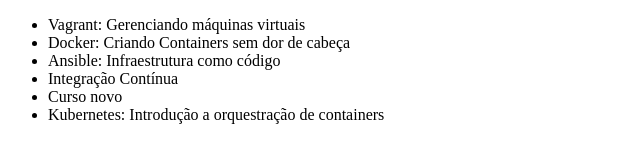
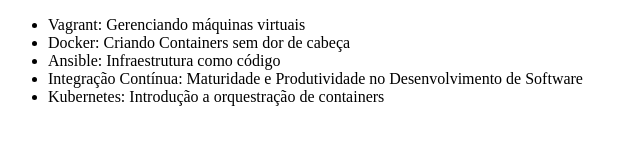
Before and after one commit to woneto/git-e-github-alura, a plain HTML site: page index.html in a window 1280 px wide. Shown: the whole page, without its empty margins (0-640 px from the left). Drawn offline with Linux system fonts and the light colour scheme.

Commit message:
Alterando cursos

```diff
--- a/index.html
+++ b/index.html
@@ -9,8 +9,7 @@
         <li>Vagrant: Gerenciando máquinas virtuais</li>
         <li>Docker: Criando Containers sem dor de cabeça</li>
         <li>Ansible: Infraestrutura como código</li>
-        <li>Integração Contínua</li>
-        <li>Curso novo</li>
+        <li>Integração Contínua: Maturidade e Produtividade no Desenvolvimento de Software</li>
         <li>Kubernetes: Introdução a orquestração de containers</li>
     </ul>
 </body>
```
